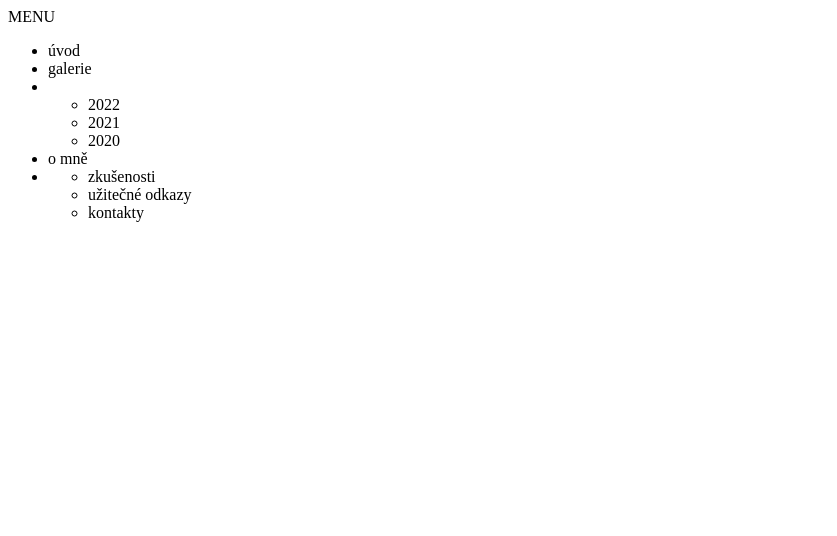
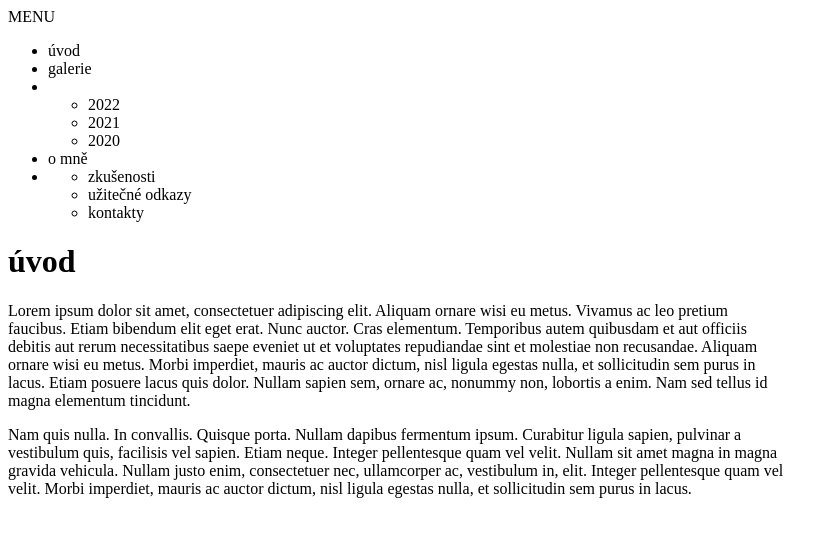
Before and after one commit to dansuchomel/danweb, a plain HTML site: page index.html in a window 1280 px wide. Shown: the whole page, without its empty margins (0-837 px from the left). Drawn offline with Linux system fonts and the light colour scheme.

Commit message:
sekce ůvod

```diff
--- a/index.html
+++ b/index.html
@@ -8,7 +8,7 @@
 </head>
 <body>
    MENU
-    <ul>
+    <ul><!--seznam menu -->
         <li>úvod</li>
         <li>galerie</li>
         <li></li><ul>
@@ -23,5 +23,10 @@
             <li>kontakty</li>
         </ul>
     </ul>
+    <h1>úvod</h1>
+    <p>Lorem ipsum dolor sit amet, consectetuer adipiscing elit. Aliquam ornare wisi eu metus. Vivamus ac leo pretium<br> faucibus. Etiam bibendum elit eget erat. Nunc auctor. Cras elementum. Temporibus autem quibusdam et aut officiis<br> debitis aut rerum necessitatibus saepe eveniet ut et voluptates repudiandae sint et molestiae non recusandae. Aliquam<br> ornare wisi eu metus. Morbi imperdiet, mauris ac auctor dictum, nisl ligula egestas nulla, et sollicitudin sem purus in<br> lacus. Etiam posuere lacus quis dolor. Nullam sapien sem, ornare ac, nonummy non, lobortis a enim. Nam sed tellus id<br> magna elementum tincidunt.</p>
+
+<p>Nam quis nulla. In convallis. Quisque porta. Nullam dapibus fermentum ipsum. Curabitur ligula sapien, pulvinar a<br> vestibulum quis, facilisis vel sapien. Etiam neque. Integer pellentesque quam vel velit. Nullam sit amet magna in magna<br> gravida vehicula. Nullam justo enim, consectetuer nec, ullamcorper ac, vestibulum in, elit. Integer pellentesque quam vel<br> velit. Morbi imperdiet, mauris ac auctor dictum, nisl ligula egestas nulla, et sollicitudin sem purus in lacus.</p>
+
 </body>
 </html>
```
